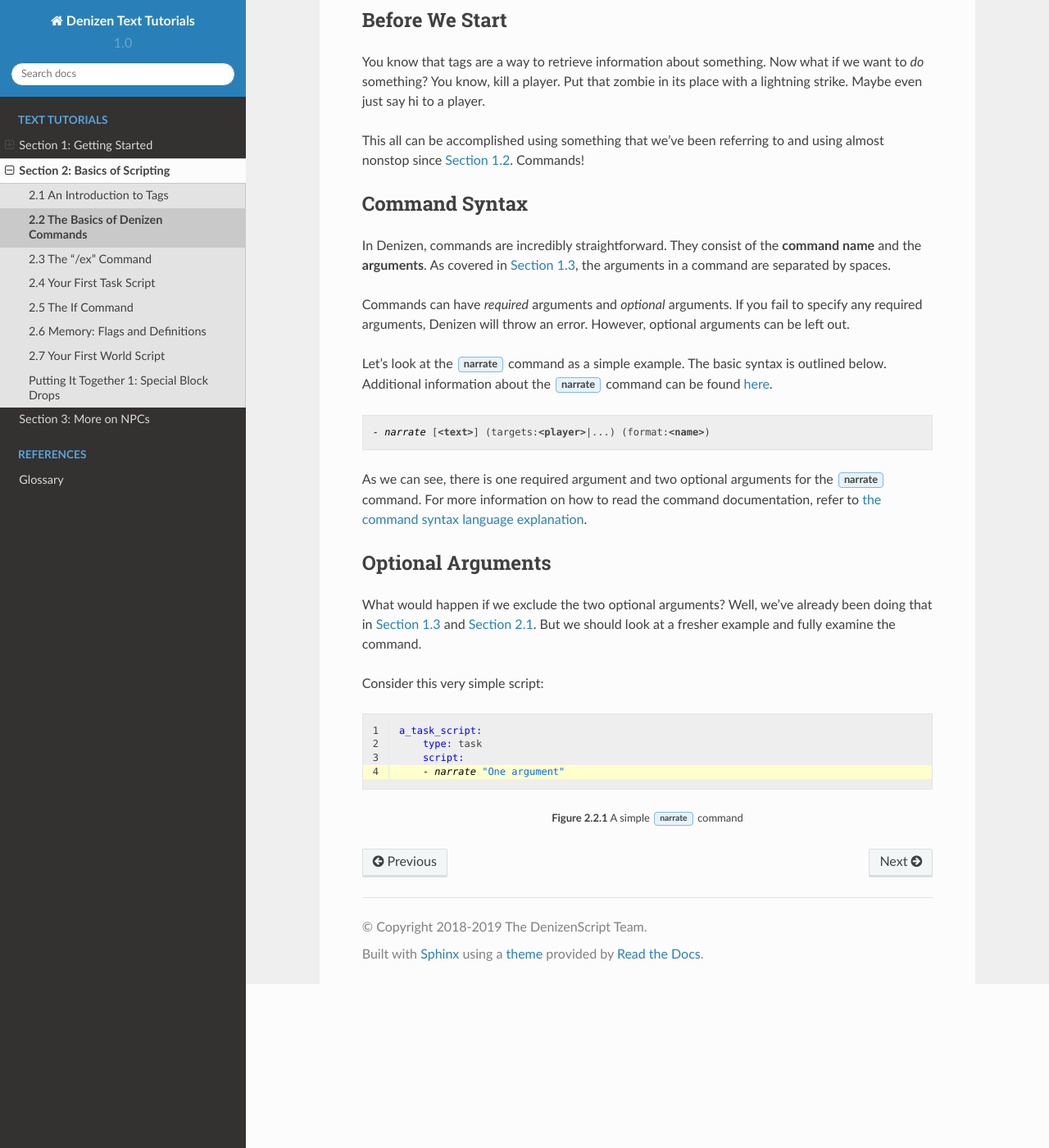
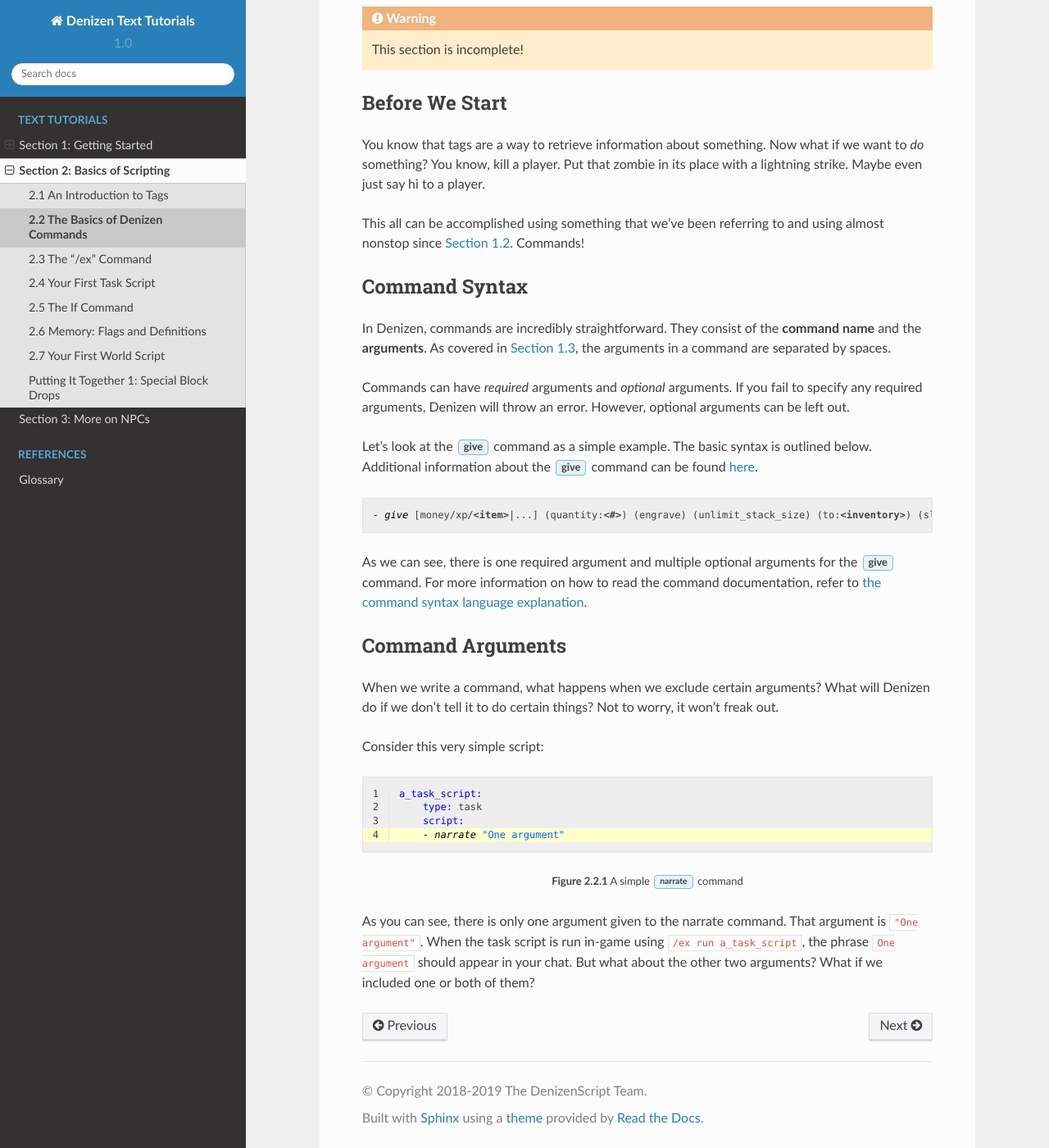
Before and after one commit to DenizenScript/Denizen-For-Bukkit-Docs, a Sphinx documentation site: the page built from source/docs/basics-of-scripting/basics-of-denizen-commands.rst, in a window 1280 px wide and 1400 px high, scrolled down 284 px. Shown: the whole window at 82% size. Built offline with Sphinx 7.4.7 and the Read the Docs theme 2.0.0, drawn with Linux system fonts in a browser that asks for light colours; nearby versions of some CDN libraries; some of the changed text lies outside the part shown.

Commit message:
More "unfinished" warnings

```diff
--- a/source/docs/basics-of-scripting/basics-of-denizen-commands.rst
+++ b/source/docs/basics-of-scripting/basics-of-denizen-commands.rst
@@ -4,6 +4,10 @@
 
 .. contents:: Table of Contents
     :local:
+
+.. warning::
+
+  This section is incomplete!
 
 Before We Start
 ---------------
@@ -24,26 +28,25 @@ spaces.
 Commands can have *required* arguments and *optional* arguments. If you fail to specify any required arguments, Denizen
 will throw an error. However, optional arguments can be left out.
 
-Let's look at the :guilabel:`narrate` command as a simple example. The basic syntax is outlined below. Additional
-information about the :guilabel:`narrate` command can be found `here`__.
+Let's look at the :guilabel:`give` command as a simple example. The basic syntax is outlined below. Additional
+information about the :guilabel:`give` command can be found `here`__.
 
-.. __: https://one.denizenscript.com/denizen/cmds/narrate
+.. __: https://one.denizenscript.com/denizen/cmds/give
 
 .. code-block:: dscript
 
-    - narrate [<text>] (targets:<player>|...) (format:<name>)
+    - give [money/xp/<item>|...] (quantity:<#>) (engrave) (unlimit_stack_size) (to:<inventory>) (slot:<slot>)
 
-As we can see, there is one required argument and two optional arguments for the :guilabel:`narrate` command. For more
+As we can see, there is one required argument and multiple optional arguments for the :guilabel:`give` command. For more
 information on how to read the command documentation, refer to `the command syntax language explanation`__.
 
 .. __: https://one.denizenscript.com/denizen/lngs/command%20syntax
 
-Optional Arguments
-------------------
+Command Arguments
+-----------------
 
-What would happen if we exclude the two optional arguments? Well, we've already been doing that in :doc:`Section 1.3
-</docs/getting-started/dscript-format>` and :doc:`Section 2.1 </docs/basics-of-scripting/an-introduction-to-tags>`. But
-we should look at a fresher example and fully examine the command.
+When we write a command, what happens when we exclude certain arguments? What will Denizen do if we don't tell it to
+do certain things? Not to worry, it won't freak out.
 
 Consider this very simple script:
 
@@ -60,3 +63,7 @@ Consider this very simple script:
 .. rst-class:: figurecaption
 
 **Figure 2.2.1** A simple :guilabel:`narrate` command
+
+As you can see, there is only one argument given to the narrate command. That argument is ``"One argument"``. When the
+task script is run in-game using ``/ex run a_task_script``, the phrase ``One argument`` should appear in your chat. But
+what about the other two arguments? What if we included one or both of them?
```
Also changed, not shown: source/docs/more-on-npcs/index.rst (+9 -2 lines).
